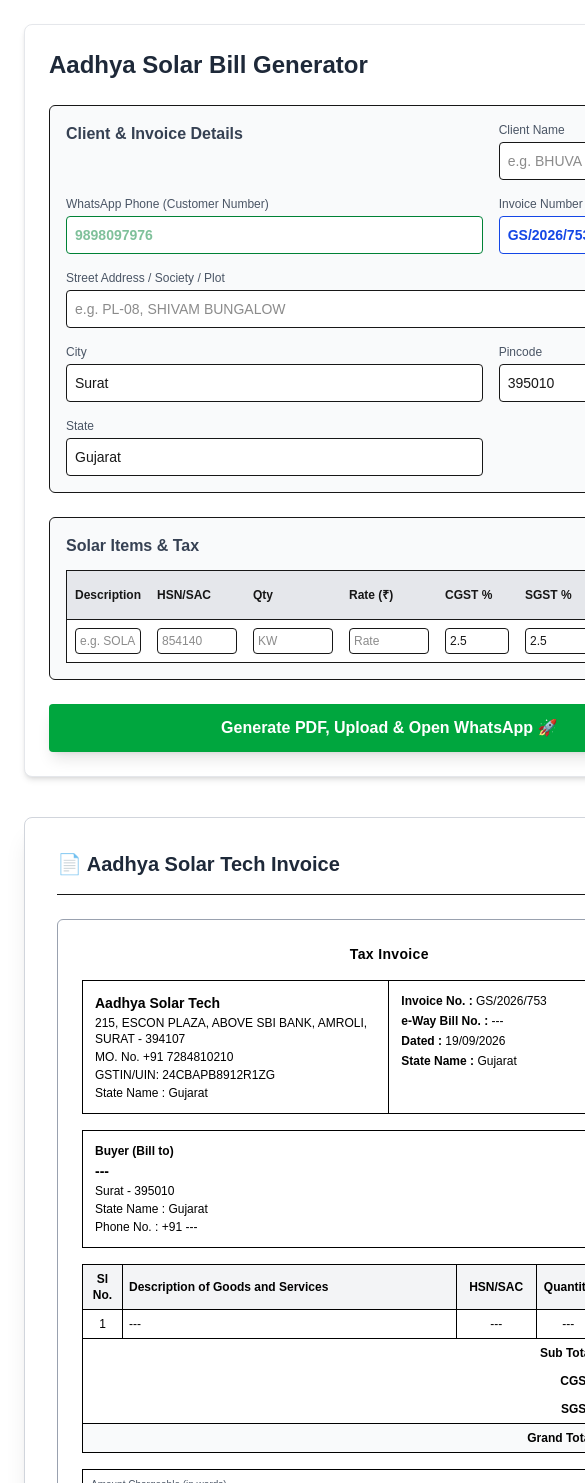
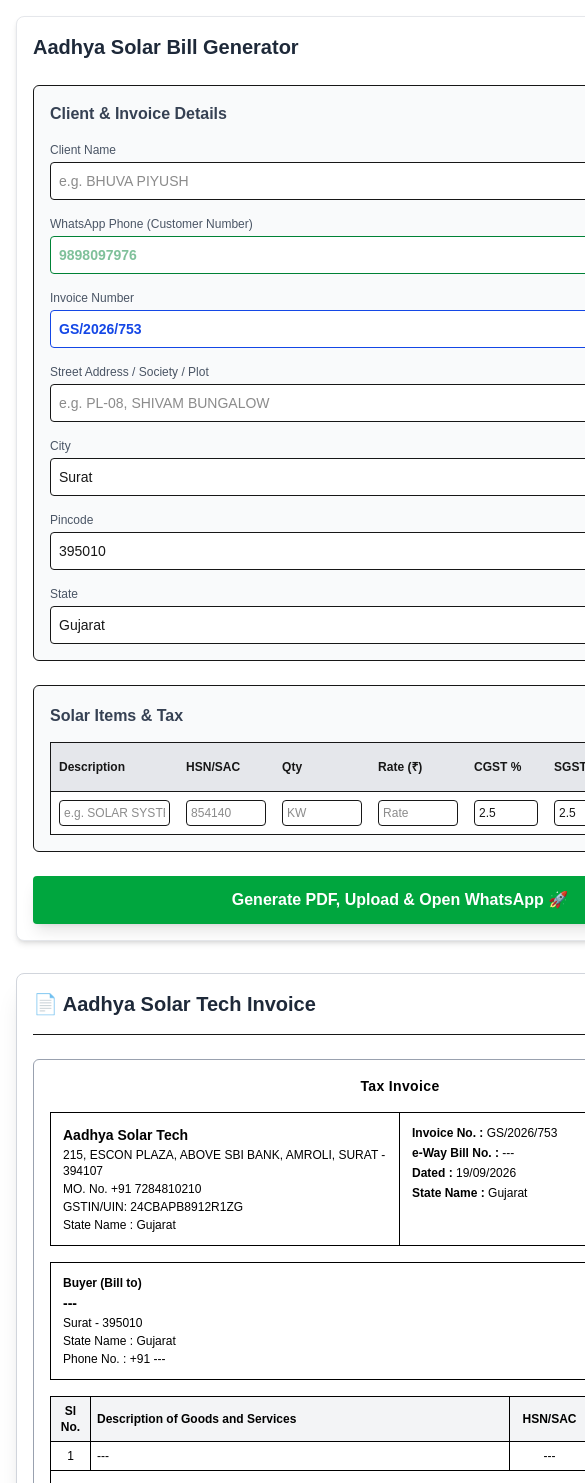
Before and after one commit to dhruvishrudraminfosys-cell/bill-next, a Next.js app: page / in a window 390 px wide. Shown: the top 1483 px of the page, 585 px wide, since content can reach past the window. Built offline with nearby package versions, Linux system fonts and the light colour scheme.

Commit message:
responsive code

```diff
--- a/app/page.tsx
+++ b/app/page.tsx
@@ -135,7 +135,6 @@
   const grandTotal = Number((subTotal + totalCgstAmount + totalSgstAmount).toFixed(2));
   const totalTaxAmount = Number((totalCgstAmount + totalSgstAmount).toFixed(2));
 
-  // Generate PDF, Upload to Vercel Blob & Open WhatsApp
   const handleGeneratePDF = async (e: React.FormEvent) => {
     e.preventDefault();
     if (!client.phone) {
@@ -332,7 +331,7 @@
       const finalPhone = cleanPhone.startsWith('91') ? cleanPhone : '91' + cleanPhone;
       const formattedTotal = grandTotal.toLocaleString('en-IN', { minimumFractionDigits: 2, maximumFractionDigits: 2 });
 
-      const messageText = `Hello *${client.name || 'Customer'}*,\n\nHere is your Tax Invoice (*${client.invoiceNo}*) from *GREENEABLE SOLAR SOLUTION*:\n----------------------------------\n✅ *Grand Total:* *Rs. ${formattedTotal}*\n\n📄 *Download PDF Invoice here:*\n${downloadUrl}\n\nThank you for choosing solar energy!`;
+      const messageText = `Hello *${client.name || 'Customer'}*,\n\nHere is your Tax Invoice (*${client.invoiceNo}*) from *${company.name}*:\n----------------------------------\n✅ *Grand Total:* *Rs. ${formattedTotal}*\n\n📄 *Download PDF Invoice here:*\n${downloadUrl}\n\nThank you for choosing solar energy!`;
 
       const encodedMessage = encodeURIComponent(messageText);
       const waUrl = `https://wa.me/${finalPhone}?text=${encodedMessage}`;
@@ -351,12 +350,12 @@
   };
 
   return (
-    <main className="max-w-6xl mx-auto p-6 space-y-10">
-      <div className="bg-white p-6 shadow-md rounded-lg border border-gray-200">
-        <h1 className="text-2xl font-bold mb-6 text-gray-800">Aadhya Solar Bill Generator</h1>
+    <main className="max-w-6xl mx-auto p-4 sm:p-6 space-y-8">
+      <div className="bg-white p-4 sm:p-6 shadow-md rounded-lg border border-gray-200">
+        <h1 className="text-xl sm:text-2xl font-bold mb-6 text-gray-800">Aadhya Solar Bill Generator</h1>
 
         <form onSubmit={handleGeneratePDF} className="space-y-6">
-          <div className="grid grid-cols-1 md:grid-cols-3 gap-4 bg-gray-50 p-4 rounded-md border">
+          <div className="grid grid-cols-1 sm:grid-cols-2 md:grid-cols-3 gap-4 bg-gray-50 p-4 rounded-md border">
             <h3 className="col-span-full font-bold text-gray-700">Client & Invoice Details</h3>
             <div>
               <label className="block text-xs font-medium text-gray-600">Client Name</label>
@@ -371,7 +370,7 @@
               <input type="text" value={client.invoiceNo} onChange={e => setClient({...client, invoiceNo: e.target.value})} className="w-full p-2 border rounded text-sm mt-1 bg-white font-bold text-blue-700" required />
             </div>
 
-            <div className="col-span-2">
+            <div className="col-span-1 sm:col-span-2">
               <label className="block text-xs font-medium text-gray-600">Street Address / Society / Plot</label>
               <input type="text" placeholder="e.g. PL-08, SHIVAM BUNGALOW" value={client.address} onChange={e => setClient({...client, address: e.target.value})} className="w-full p-2 border rounded text-sm mt-1 bg-white" required />
             </div>
@@ -392,11 +391,11 @@
           <div className="bg-gray-50 p-4 rounded-md border">
             <div className="flex justify-between items-center mb-3">
               <h3 className="font-bold text-gray-700">Solar Items & Tax</h3>
-              <button type="button" onClick={addItemRow} className="bg-blue-600 text-white px-3 py-1 text-xs rounded font-bold hover:bg-blue-700">+ Add Item Row</button>
+              <button type="button" onClick={addItemRow} className="bg-blue-600 text-white px-3 py-1.5 text-xs rounded font-bold hover:bg-blue-700">+ Add Item</button>
             </div>
 
             <div className="overflow-x-auto">
-              <table className="w-full text-left text-xs bg-white border rounded">
+              <table className="w-full text-left text-xs bg-white border rounded min-w-[700px]">
                 <thead>
                   <tr className="bg-gray-200 border-b">
                     <th className="p-2">Description</th>
@@ -450,13 +449,14 @@
         )}
       </div>
 
-      {/* LIVE PREVIEW SECTION */}
-      <div className="bg-white p-8 shadow-xl rounded-lg border border-gray-300">
-        <div className="flex justify-between items-center border-b pb-4 mb-6">
+      {/* LIVE PREVIEW SECTION (Fully Responsive Wrapper) */}
+      <div className="bg-white p-4 sm:p-8 shadow-xl rounded-lg border border-gray-300 overflow-x-auto">
+        <div className="flex justify-between items-center border-b pb-4 mb-6 min-w-[700px]">
           <h2 className="text-xl font-bold text-gray-800">📄 Aadhya Solar Tech Invoice</h2>
+          <span className="text-xs bg-blue-100 text-blue-800 px-3 py-1 rounded-full font-semibold">Live Preview</span>
         </div>
 
-        <div className="border border-gray-400 p-6 rounded-md text-xs space-y-4 bg-white text-black">
+        <div className="border border-gray-400 p-4 sm:p-6 rounded-md text-xs space-y-4 bg-white text-black min-w-[700px]">
           {/* Header */}
           <div className="text-center font-bold text-sm tracking-wide">Tax Invoice</div>
 
```
